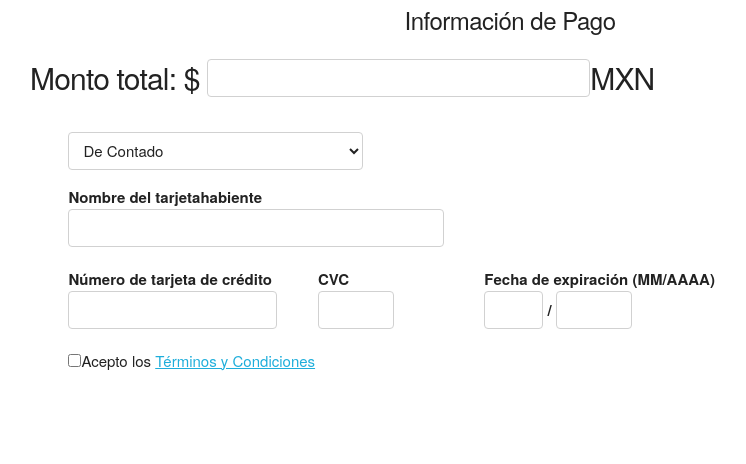
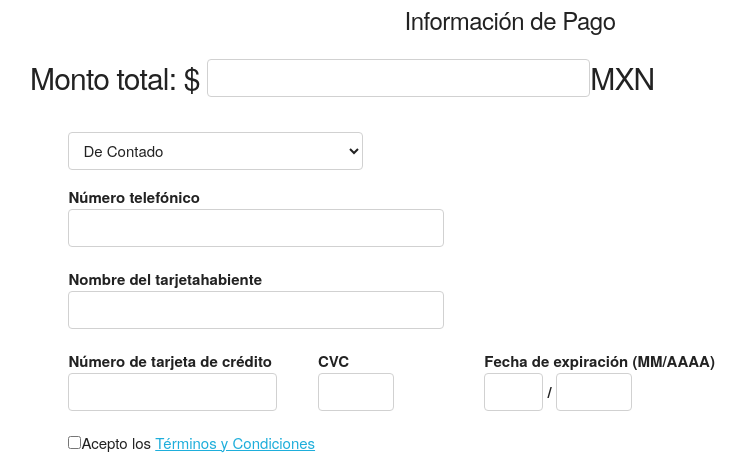
Before and after one commit to HectorBlisS/FixterGeek, a Django app: template pagos/templates/pagos/pago.html in a window 1280 px wide. Shown: the part 351-815 px from the top of the page, without its empty margins (130-876 px from the left). Before the commit the page ends 722 px from the top, so only its background shows below. Run offline with Django 3.2, Linux system fonts and the light colour scheme; the template is opened without the code that fills it, so the values that code supplies are empty; parts of the project's set-up code (start-up, migrations or seed data) failed here and were passed over; some libraries are stand-ins or nearby versions.

Commit message:
telefono en pagos

```diff
--- a/pagos/templates/pagos/pago.html
+++ b/pagos/templates/pagos/pago.html
@@ -68,10 +68,15 @@
 </select>
 
   <div class="form-row twoeleven column">
+        <label>
+      <span>Número telefónico</span><br>
+      <input type="text" size="40" name="tel"/>
+    </label>
     <label>
       <span>Nombre del tarjetahabiente</span><br>
       <input type="text" size="40" data-conekta="card[name]"/>
     </label>
+
   </div>
 
   <div class="form-row three columns">
--- a/pagos/views.py
+++ b/pagos/views.py
@@ -33,6 +33,7 @@ class Pago(View):
 		template_name = "pagos/pago_status.html"
 		conekta.api_key = 'key_osrUjhK6DPrmsMs5NRUjwA'
 		amount = int(request.POST.get('amount'))*100
+		tel = request.POST.get('tel')
 		print(request.POST.get('conektaTokenId'))
 		print('el cargo: ',amount)
 		# print('el tel: ',request.user.aplicantes.tel)
@@ -46,7 +47,7 @@ class Pago(View):
 			  # "monthly_installments": 1,
 			  "details": {
 			    "name": request.user.first_name+' '+request.user.last_name ,
-			    "phone": 7712412825,
+			    "phone": tel,
 			    "email": request.user.email,
 			    "line_items": [{
 			      "name": "Fixter.Camp",
```
